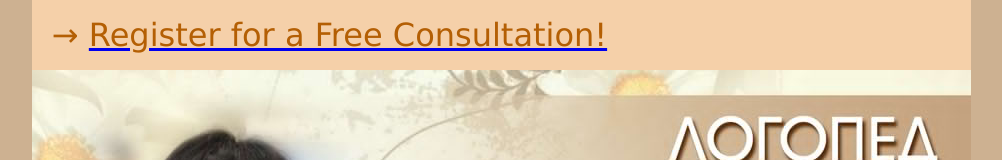
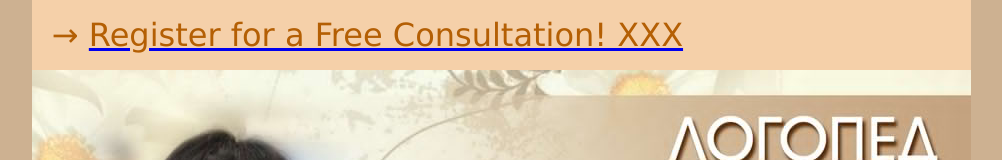
Before and after one commit to marina-speech/www.MarinaSpeech.com, a plain HTML site: page index.html in a window 1280 px wide. Shown: the top 160 px of the page, without its empty margins (139-1141 px from the left). Drawn offline with Linux system fonts and the light colour scheme.

Commit message:
site test

```diff
--- a/index.html
+++ b/index.html
@@ -15,7 +15,7 @@
        &nbsp; &#8594;
        <a href="https://docs.google.com/forms/d/1MLcNg3Z7TQT8i-xvqYq-jYmCljkxvLSgIxPnR6uanaM/viewform">
           <font color="#B45F04">
-          Register for a Free Consultation!
+          Register for a Free Consultation! XXX
           </font>
        </a>
        </font>
```
